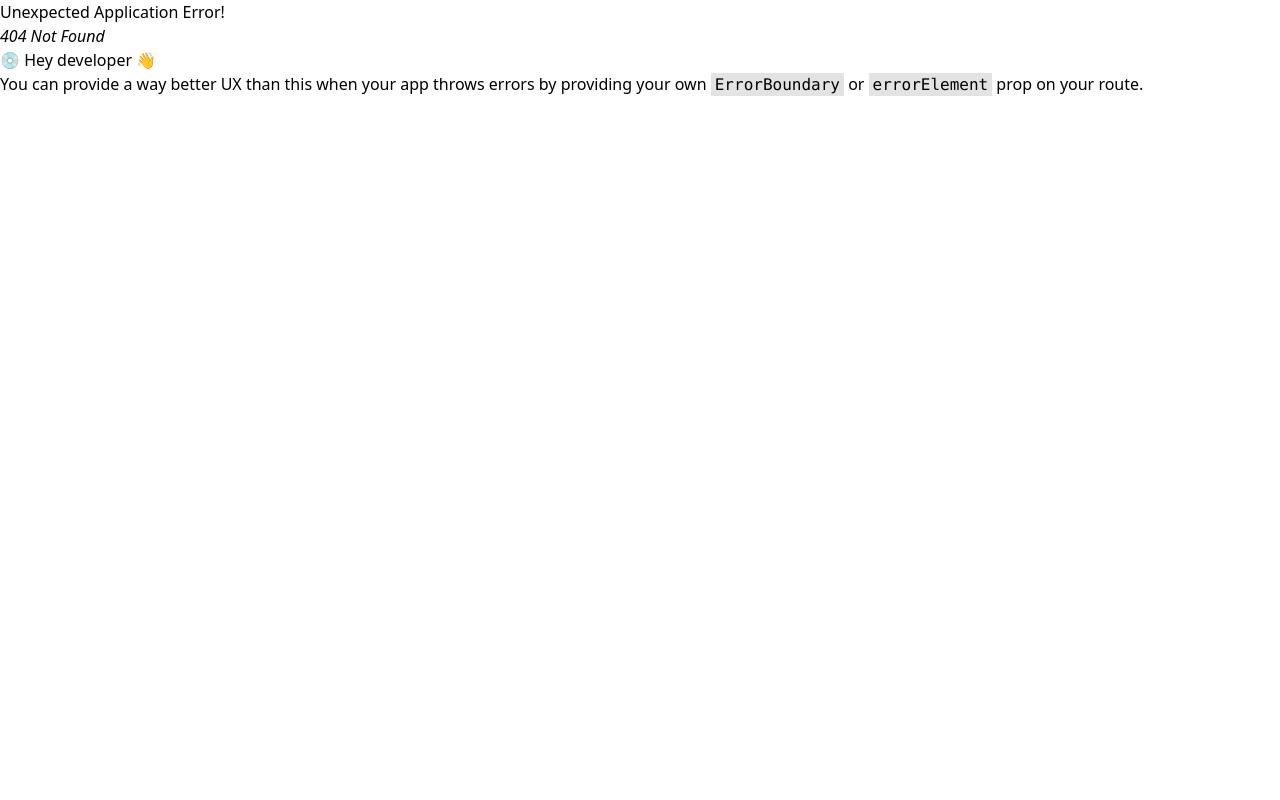
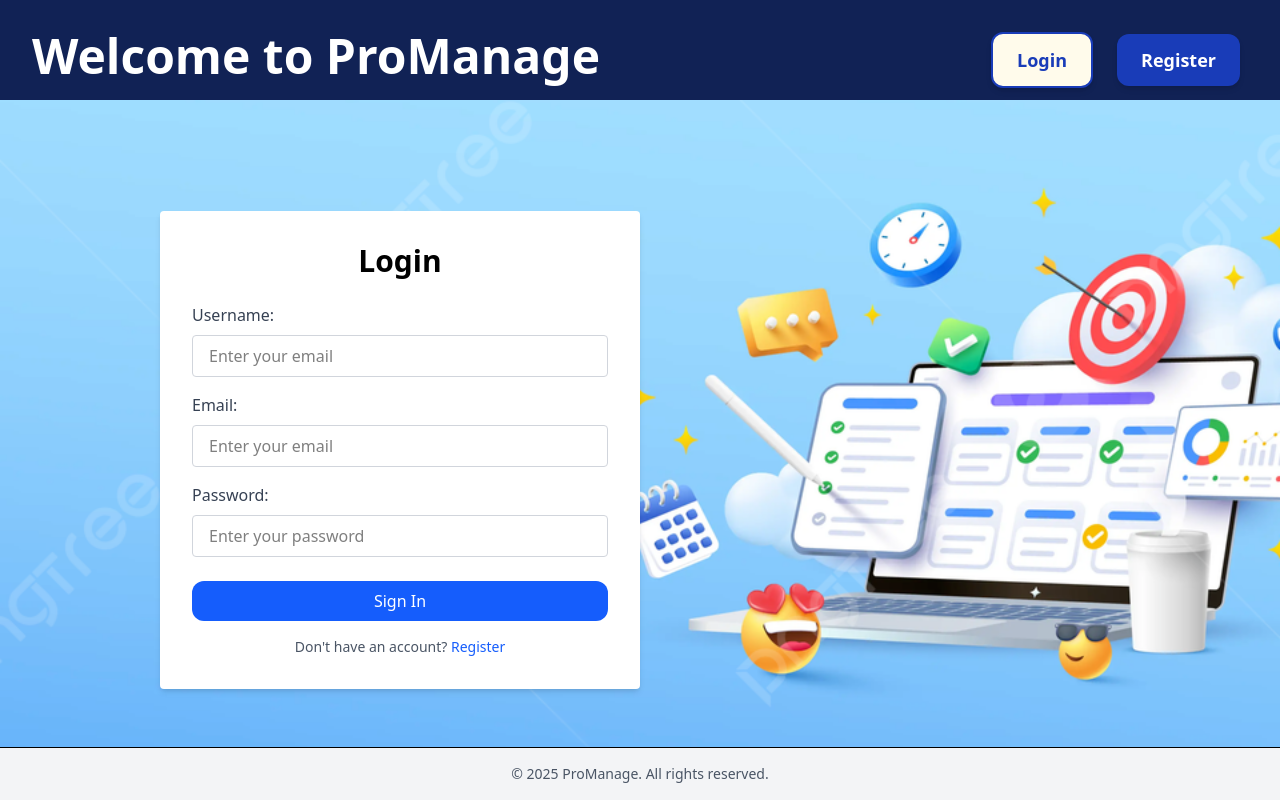
Before and after one commit to Hrittika321/ProManage, a React app: page /landing/login in a window 1280 px wide. Before the commit this address had no page. Shown: the top 800 px of the page. Built offline with nearby package versions, Linux system fonts and the light colour scheme; the HTML template or start-up script is replaced by a standard one.

Commit message:
Login and register page done

```diff
--- a/src/components/Landing/Landing.jsx
+++ b/src/components/Landing/Landing.jsx
@@ -1,24 +1,32 @@
-import React from "react";
+import { NavLink, Outlet } from "react-router";
 
 function Landing() {
   return (
-    <>
     <div className="fixed inset-0 h-screen w-screen bg-[url('./assets/landing_bg.jpg')] bg-cover bg-center">
+      <div className="flex h-full w-full">
+        <div className="flex flex-col h-full w-full ">
+          <div className="flex-1 bg-blue-900">
             <div className="h-full w-full bg-black/40 flex items-start pt-8 pl-8 justify-between">
               <h1 className="text-white text-5xl font-bold">
                 Welcome to ProManage
               </h1>
               <div className="space-x-6 pr-10">
                 <button className="px-6 py-3 text-lg font-semibold rounded-xl bg-amber-50 border-2 border-blue-800 text-blue-800 hover:bg-blue-100 shadow-md">
-              Login
+                  <NavLink to="/landing/login">Login</NavLink>
                 </button>
                 <button className="px-6 py-3 text-lg font-semibold rounded-xl bg-blue-800 text-white hover:bg-blue-900 shadow-md">
-              Register
+                  <NavLink to="/landing/register">Register</NavLink>
                 </button>
               </div>
             </div>
           </div>
-    </>
+          <div className="flex justify-centre align-middle flex-7">
+            <Outlet />
+          </div>
+        </div>
+      </div>
+      ;
+    </div>
   );
 }
 
--- /dev/null
+++ b/src/components/Landing/Login.jsx
@@ -0,0 +1,63 @@
+import React from 'react';
+
+const Login = () => {
+  return (
+    <div className=" h-full w-400 flex items-center justify-baseline ml-40">
+      <div className="h-auto w-120 bg-white  p-8 rounded shadow-md">
+        <h2 className="text-3xl font-bold mb-6 text-center">Login</h2>
+
+        <form>
+          <div className="mb-4">
+            <label className="block text-gray-700 mb-2" htmlFor="name">
+              Username:
+            </label>
+            <input
+              id="name"
+              type="text"
+              className="w-full px-4 py-2 border border-gray-300 rounded focus:outline-none focus:ring-2 focus:ring-blue-500"
+              placeholder="Enter your email"
+            />
+          </div>
+          <div className="mb-4">
+            <label className="block text-gray-700 mb-2" htmlFor="email">
+              Email:
+            </label>
+            <input
+              id="email"
+              type="email"
+              className="w-full px-4 py-2 border border-gray-300 rounded focus:outline-none focus:ring-2 focus:ring-blue-500"
+              placeholder="Enter your email"
+            />
+          </div>
+
+          <div className="mb-6">
+            <label className="block text-gray-700 mb-2" htmlFor="password">
+              Password:
+            </label>
+            <input
+              id="password"
+              type="password"
+              className="w-full px-4 py-2 border border-gray-300 rounded focus:outline-none focus:ring-2 focus:ring-blue-500"
+              placeholder="Enter your password"
+            />
+          </div>
+          <button
+            type="submit"
+            className="w-full bg-blue-600 text-white py-2 px-4 rounded-xl hover:bg-blue-700 transition duration-200"
+          >
+            Sign In
+          </button>
+        </form>
+
+        <p className="mt-4 text-center text-sm text-gray-600">
+          Don't have an account?{' '}
+          <a href="/landing/register" className="text-blue-600 hover:underline">
+            Register
+          </a>
+        </p>
+      </div>
+    </div>
+  );
+};
+
+export default Login;
--- /dev/null
+++ b/src/components/Landing/Register.jsx
@@ -0,0 +1,53 @@
+import React from 'react';
+
+const Register = () => {
+  return (
+    <div className=" h-full w-400 flex items-center justify-baseline ml-40">
+      <div className="h-auto w-120 bg-white  p-8 rounded shadow-md">
+        <h2 className="text-3xl font-bold mb-6 text-center">Login</h2>
+
+        <form>
+
+          <div className="mb-4">
+            <label className="block text-gray-700 mb-2" htmlFor="email">
+              Email:
+            </label>
+            <input
+              id="email"
+              type="email"
+              className="w-full px-4 py-2 border border-gray-300 rounded focus:outline-none focus:ring-2 focus:ring-blue-500"
+              placeholder="Enter your email"
+            />
+          </div>
+
+          <div className="mb-6">
+            <label className="block text-gray-700 mb-2" htmlFor="password">
+              Password:
+            </label>
+            <input
+              id="password"
+              type="password"
+              className="w-full px-4 py-2 border border-gray-300 rounded focus:outline-none focus:ring-2 focus:ring-blue-500"
+              placeholder="Enter your password"
+            />
+          </div>
+          <button
+            type="submit"
+            className="w-full bg-blue-600 text-white py-2 px-4 rounded-xl hover:bg-blue-700 transition duration-200"
+          >
+            Sign up
+          </button>
+        </form>
+
+        <p className="mt-4 text-center text-sm text-gray-600">
+          Already have an account?{' '}
+          <a href="/landing/login" className="text-blue-600 hover:underline">
+            Login
+          </a>
+        </p>
+      </div>
+    </div>
+  );
+};
+
+export default Register;
--- a/src/components/Tasks/Tasks.jsx
+++ b/src/components/Tasks/Tasks.jsx
@@ -5,7 +5,15 @@
   const { tasks, setTasks, addTask, ediTask, deleteTask, toggleComplete } =
     useTasks();
 
-  const [check,setCheck]=useState(null);
+  const [checked, setChecked] = useState(false);
+
+  const handleChange = (id) => {
+    setChecked(true);
+    toggleComplete(id);
+    setTimeout(() => {
+      setChecked(false);
+    }, 300);
+  };
 
   return (
     <div className="min-h-screen bg-gray-100 p-8">
@@ -26,8 +34,10 @@
                 <input
                   type="checkbox"
                   className="mr-2 w-4 h-4"
+                  key={task.id}
+                  checked={checked}
                   onChange={() => {
-                    toggleComplete(task.id);
+                    handleChange(task.id);
                   }}
                 />
                 <h3 className="text-xl font-semibold">{task.title}</h3>
--- a/src/main.jsx
+++ b/src/main.jsx
@@ -12,20 +12,25 @@
 import Body from "./components/Body/Body.jsx";
 import About from "./components/About/About.jsx";
 import Landing from "./components/Landing/Landing.jsx";
-import Tasks from "./components/Tasks/Tasks.jsx"
-import Contact from "./components/Contact/Contact.jsx"
-import Help from "./components/Help/Help.jsx"
+import Tasks from "./components/Tasks/Tasks.jsx";
+import Contact from "./components/Contact/Contact.jsx";
+import Help from "./components/Help/Help.jsx";
 import AddTaskForm from "./components/AddTaskForm/AddTaskForm.jsx";
 import Profile from "./components/Profile/Profile.jsx";
+import Login from "./components/Landing/Login.jsx";
+import Register from "./components/Landing/Register.jsx";
 
 import { TaskProvider } from "./context/TaskContext.jsx";
 
 const router = createBrowserRouter(
   createRoutesFromElements(
     <Route path="/" element={<Layout />}>
-      <Route path="/landing" element={<Landing />} />
-      <Route path="" element={<Body />}/>
-      <Route path="about" element={<About />} />
+      <Route path="landing" element={<Landing />}>
+        <Route path="login" element={<Login />} />
+        <Route path="register" element={<Register />} />
+      </Route>
+      <Route path="" element={<Body />} />
+      <Route path="about" element ={<About />} />
       <Route path="tasks" element={<Tasks />} />
       <Route path="contact" element={<Contact />} />
       <Route path="help" element={<Help />} />
```
Lines whose indentation alone changed are shown as unchanged.
